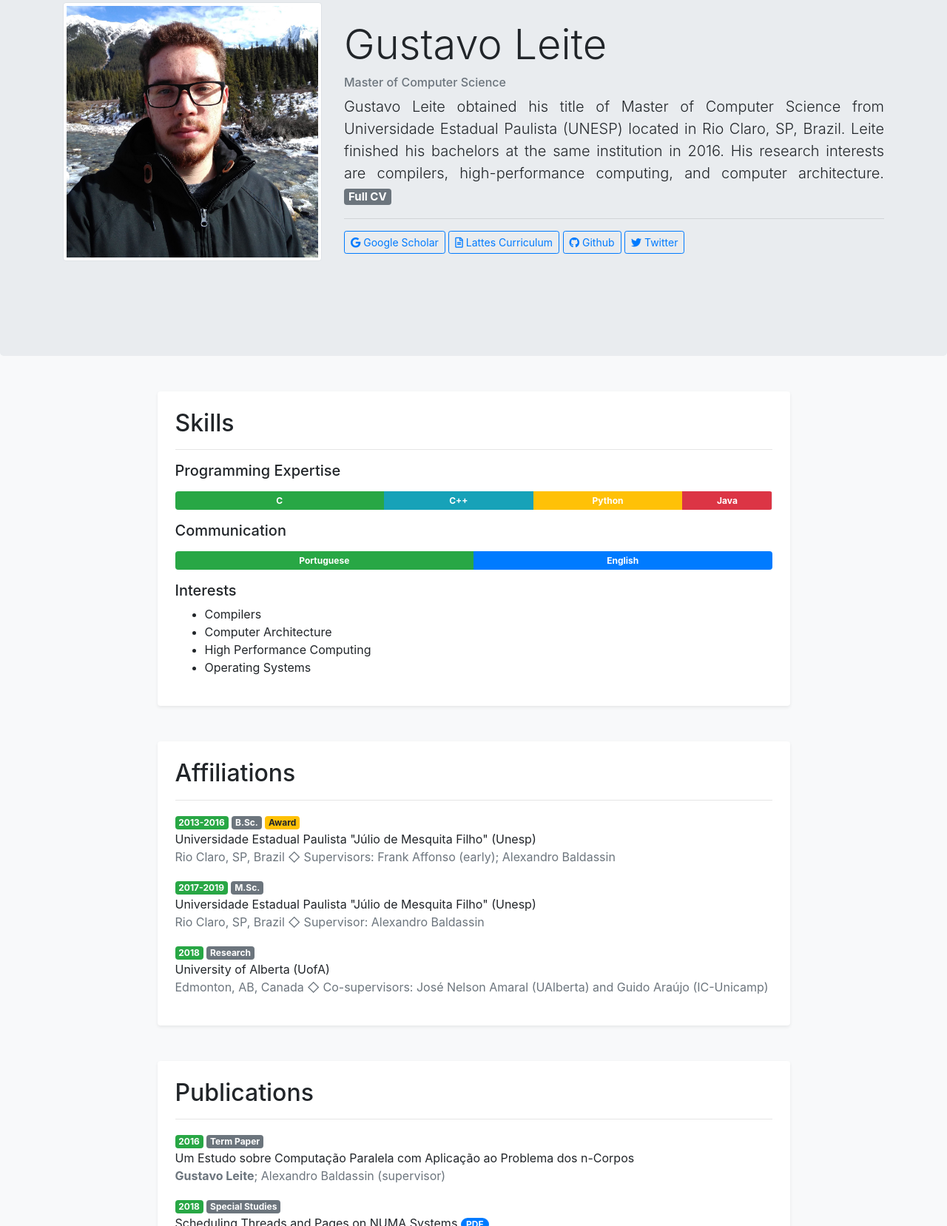
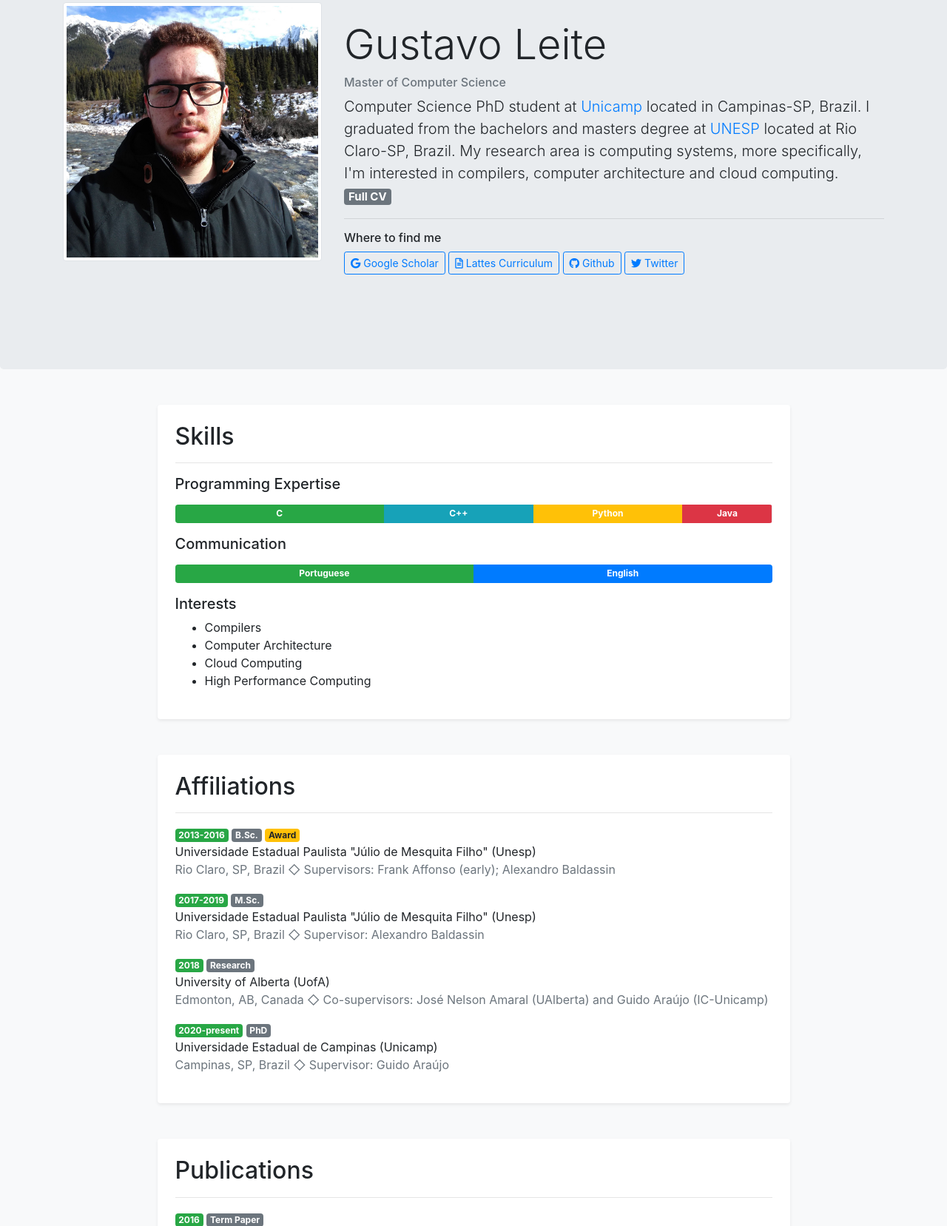
Before and after one commit to leiteg/leiteg.github.com, a plain HTML site: page index.html in a window 1280 px wide. Shown: the part 165-1822 px from the top of the page at 74% size. Drawn offline with nearby package versions, Linux system fonts and the light colour scheme.

Commit message:
Update profile: bio, affiliation, interests

```diff
--- a/index.html
+++ b/index.html
@@ -36,16 +36,17 @@
 	  <div class="col-md-8">
 	    <h1 class="display-4 mt-4">Gustavo Leite</h1>
 	    <h6 class="text-muted">Master of Computer Science</h6>
-	    <p class="lead text-justify">
-	      Gustavo Leite obtained his title of Master of Computer Science
-	      from Universidade Estadual Paulista (UNESP) located in Rio Claro,
-	      SP, Brazil. Leite finished his bachelors at the same institution
-	      in 2016. His research interests are compilers, high-performance
-	      computing, and computer architecture.
+	    <p class="lead">
+	      Computer Science PhD student at <a href="https://www.unicamp.br" target="_blank">Unicamp</a> located in Campinas-SP, Brazil. I
+	      graduated from the bachelors and masters degree at <a href="https://www.unesp.br" target="_blank">UNESP</a> located
+	      at Rio Claro-SP, Brazil. My research area is computing systems, more specifically, I'm interested in compilers, computer
+	      architecture and cloud computing.
+
 	      <a target="_blank" type="application/pdf" class="badge badge-secondary" href="https://github.com/leiteg/curriculum-vitae/blob/master/curriculum.pdf">Full CV</a>
 	    </p>
 	    <hr>
 	    <p>
+	      <h6>Where to find me</h6>
 	      <a target="_blank" class="btn btn-sm btn-outline-primary" href="https://scholar.google.com/citations?user=F6MZj_oAAAAJ"><i class="fab fa-google"></i> Google Scholar</a>
 	      <a target="_blank" class="btn btn-sm btn-outline-primary" href="http://lattes.cnpq.br/0392351138118593"><i class="far fa-file-alt"></i> Lattes Curriculum</a>
 	      <a target="_blank" class="btn btn-sm btn-outline-primary" href="https://github.com/leiteg"><i class="fab fa-github"></i> Github</a>
@@ -111,8 +112,8 @@
 	  <ul>
 	    <li>Compilers</li>
 	    <li>Computer Architecture</li>
+	    <li>Cloud Computing</li>
 	    <li>High Performance Computing</li>
-	    <li>Operating Systems</li>
 	  </ul>
 	</div>
       </div>
@@ -171,6 +172,23 @@
 		    Edmonton, AB, Canada
 		  </a>
 		  ◇ Co-supervisors: José Nelson Amaral (UAlberta) and Guido Araújo (IC-Unicamp)
+		</p>
+	      </p>
+	    </li>
+	    <li>
+	      <p class="m-0">
+	        <span class="badge badge-success">2020-present</span>
+	        <span class="badge badge-secondary">PhD</span>
+	      </p>
+	      <p class="m-0">
+		<a class="text-reset text-decoration-none" href="https://www.unicamp.br" target="_blank">
+		  Universidade Estadual de Campinas (Unicamp)
+		</a>
+		<p class="m-0 text-muted">
+		  <a class="text-reset text-decoration-none" href="https://goo.gl/maps/2cZJzmV2cnkpaYL67" target="_blank">
+		    Campinas, SP, Brazil
+		  </a>
+		  ◇ Supervisor: Guido Araújo
 		</p>
 	      </p>
 	    </li>
```
